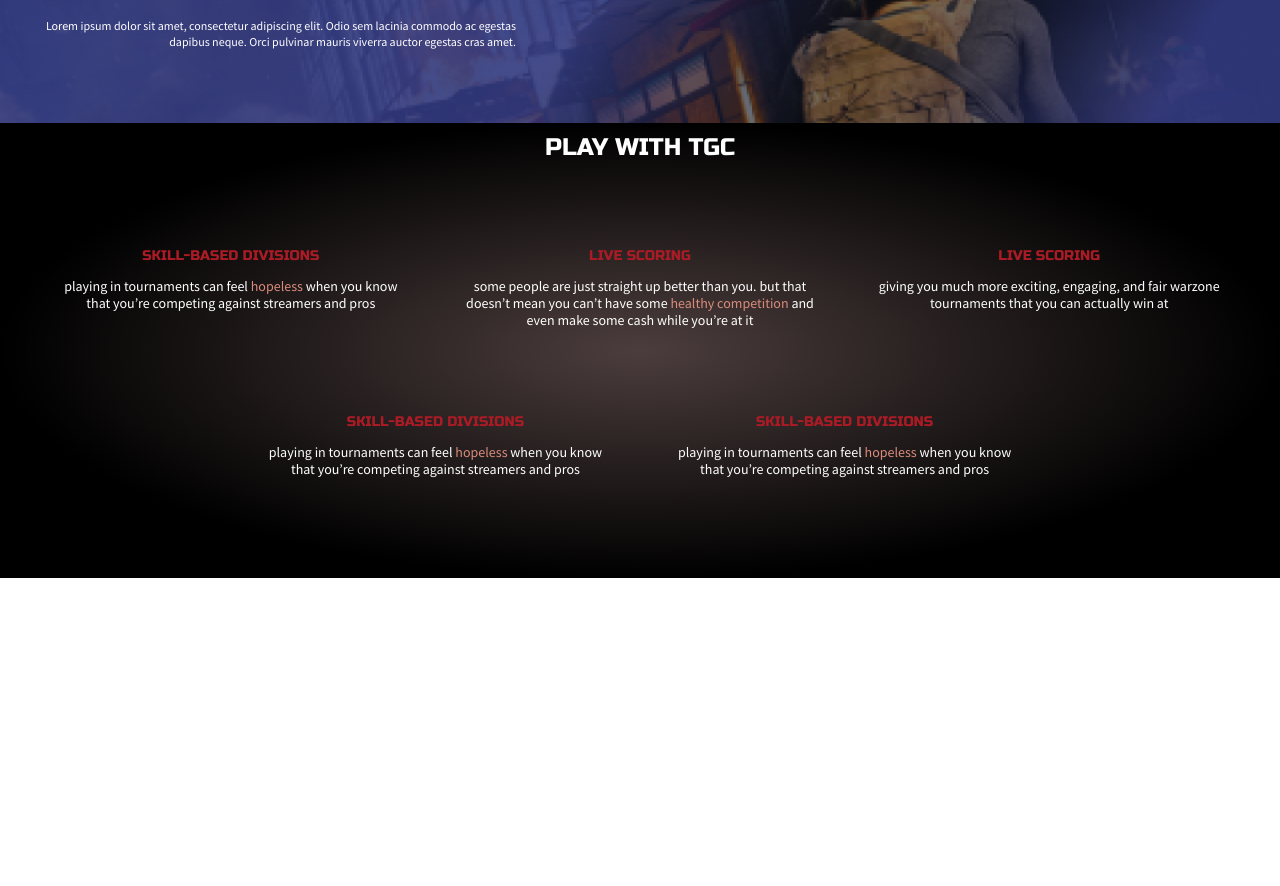
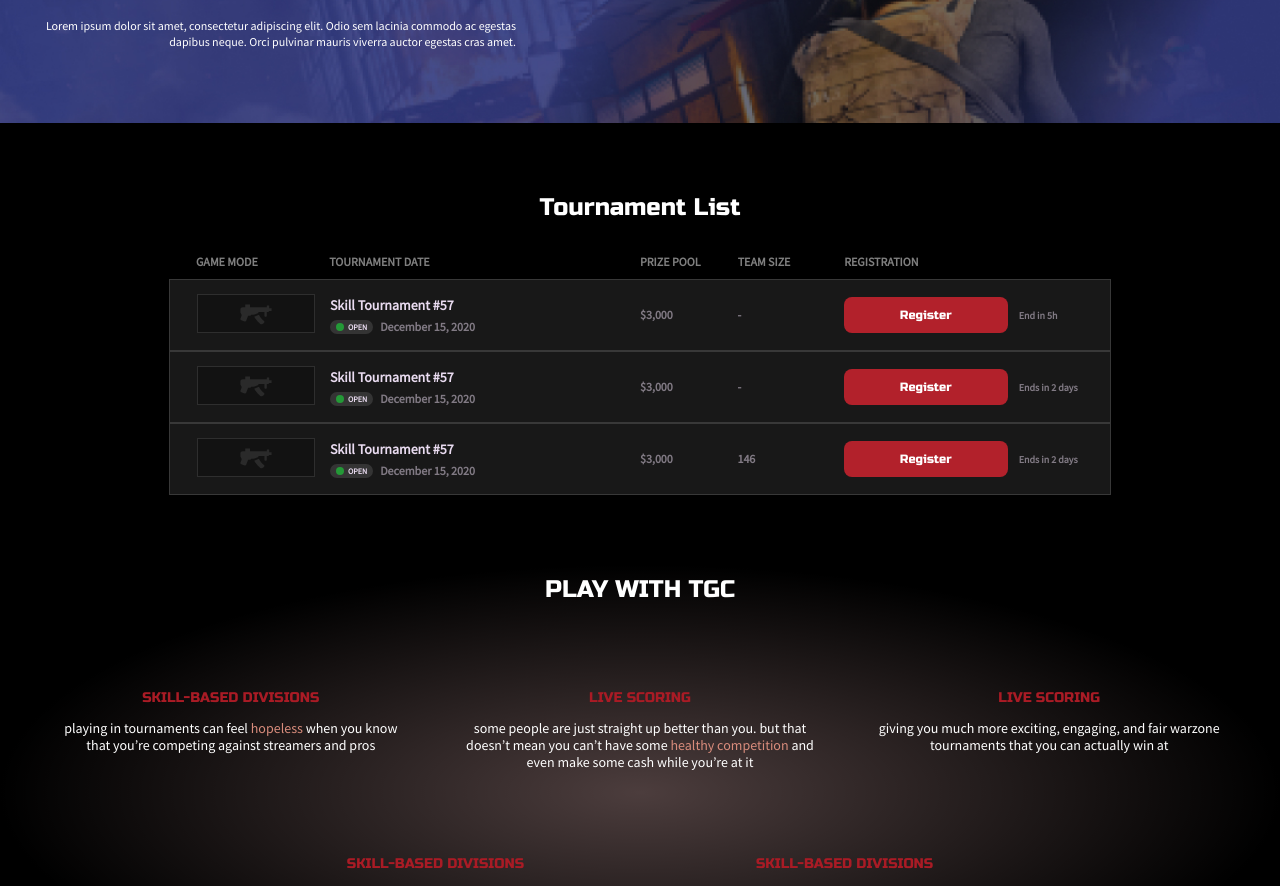
Before and after one commit to Benedikt89/TGC-frontend, a React (Create React App) app: page / in a window 1280 px wide. Shown: the part 2080-2966 px from the top of the page. Before the commit the page ends 2658 px from the top, so only its background shows below. Built offline with nearby package versions, Linux system fonts and the light colour scheme.

Commit message:
feat: added tournament table

```diff
--- a/src/components/App/index.tsx
+++ b/src/components/App/index.tsx
@@ -6,6 +6,7 @@
 import banner1 from '../../images/banner1.jpg';
 import banner2 from '../../images/banner2.jpg';
 import Description from '../Description';
+import Tournament from '../Tournament';
 
 function App() {
   return (
@@ -19,6 +20,7 @@
      <FeaturesBanner banner={banner2} title='Payment in 24h'
       text='Lorem ipsum dolor sit amet, consectetur adipiscing elit. Odio sem lacinia commodo ac egestas dapibus neque. Orci pulvinar mauris viverra auctor egestas cras amet. '
      />
+     <Tournament />
      <Description />
     </div>
   );
--- /dev/null
+++ b/src/components/Tournament/index.tsx
@@ -0,0 +1,82 @@
+import * as React from 'react';
+import styled from 'styled-components';
+import { LayoutWrapper, HeadingH2 } from '../../styles/mixins';
+import TournamentItem from '../TournamentItem';
+import { ITableRow } from './types';
+import { mockedTableData } from './mockedData';
+
+const StyledDescription = styled.div`
+  padding: 70px 0;
+  background: #000;
+`;
+
+const TournamentTable = styled.div`
+  width: 100%;
+  max-width: 942px;
+  margin: 23px auto 0;
+`;
+
+const TournamentTableHead = styled.div`
+  display: flex;
+  justify-content: space-between;
+  color: #7f7f7f;
+  text-transform: uppercase;
+  font-weight: 600;
+  font-size: 10px;
+  line-height: 12px;
+  padding: 10px 27px;
+`;
+
+const TournamentTableBody = styled.div``;
+
+const TournamentTableHeadItem = styled.div`
+  font-family: 'Source Sans Pro', sans-serif;
+  font-weight: 600;
+  font-size: 12px;
+  line-height: 14px;
+
+  &:first-child {
+    flex-basis: 15%;
+  }
+
+  &:nth-child(2) {
+    flex-basis: 35%;
+  }
+
+  &:nth-child(3) {
+    flex-basis: 11%;
+  }
+
+  &:nth-child(4) {
+    flex-basis: 12%;
+  }
+
+  &:last-child {
+    flex-basis: 27%;
+  }
+`;
+
+const MainBannerWrapper = styled(LayoutWrapper)`
+  flex-direction: column;
+`;
+
+const Tournament: React.FC = () => {
+  const { tableHead, tableBody } = mockedTableData;
+  return (
+    <StyledDescription>
+      <MainBannerWrapper>
+        <HeadingH2>Tournament List</HeadingH2>
+        <TournamentTable>
+          <TournamentTableHead>
+            {tableHead.map((item, i) => <TournamentTableHeadItem key={i}>{item}</TournamentTableHeadItem>)}
+          </TournamentTableHead>
+          <TournamentTableBody>
+            {tableBody.map((tournamentData: ITableRow, id) => <TournamentItem key={id} {...tournamentData} />)}
+          </TournamentTableBody>
+        </TournamentTable>
+      </MainBannerWrapper>
+    </StyledDescription>
+  );
+}
+
+export default Tournament;
--- /dev/null
+++ b/src/components/Tournament/mockedData.ts
@@ -0,0 +1,52 @@
+import { IMockedTableData } from './types';
+
+export const mockedTableData: IMockedTableData = {
+  tableHead: ['game mode', 'Tournament date', 'prize pool', 'Team size', 'registration'],
+  tableBody: [
+    {
+      id: 0,
+      gameMode: 'on',
+      tournament: {
+        name: 'Skill Tournament #57',
+        status: 'Open',
+        date: 'December 15, 2020'
+      },
+      prize: '$3,000',
+      teamSize: null,
+      registrationInfo: {
+        status: 'Register',
+        timeline: 'End in 5h'
+      }
+    },
+    {
+      id: 1,
+      gameMode: 'on',
+      tournament: {
+        name: 'Skill Tournament #57',
+        status: 'Open',
+        date: 'December 15, 2020'
+      },
+      prize: '$3,000',
+      teamSize: null,
+      registrationInfo: {
+        status: 'Register',
+        timeline: 'Ends in 2 days'
+      }
+    },
+    {
+      id: 2,
+      gameMode: 'on',
+      tournament: {
+        name: 'Skill Tournament #57',
+        status: 'Open',
+        date: 'December 15, 2020'
+      },
+      prize: '$3,000',
+      teamSize: 146,
+      registrationInfo: {
+        status: 'Register',
+        timeline: 'Ends in 2 days'
+      }
+    }
+  ]
+}
--- /dev/null
+++ b/src/components/Tournament/types.ts
@@ -0,0 +1,20 @@
+export interface IMockedTableData {
+  tableHead: string[];
+  tableBody: ITableRow[];
+}
+
+export interface ITableRow {
+  id: number;
+  gameMode: string;
+  tournament: {
+    name: string;
+    status: string;
+    date: string;
+  },
+  prize: string;
+  teamSize: number | null;
+  registrationInfo: {
+    status: string;
+    timeline: string;
+  }
+}
--- /dev/null
+++ b/src/components/TournamentItem/index.tsx
@@ -0,0 +1,130 @@
+import * as React from 'react';
+import styled from 'styled-components';
+import { CtaButton, Paragraph } from '../../styles/mixins';
+import { ITableRow } from '../Tournament/types';
+import gameModeIcon from '../../images/game-mode.svg';
+
+const TournamentRow = styled.div`
+  display: flex;
+  justify-content: space-between;
+  align-items: center;
+  padding: 14px 27px;
+  background: #181818;
+  border: 1px solid #383838;
+`;
+
+const TournamentCell = styled.div`
+  color: #817A84;
+  font-family: 'Source Sans Pro', sans-serif;
+  font-weight: 600;
+  font-size: 12px;
+  line-height: 14px;
+`;
+
+const TournamentCellGameMode = styled(TournamentCell)`
+  flex-basis: 15%;
+`;
+
+const TournamentCellInfo = styled(TournamentCell)`
+  flex-basis: 35%;
+`;
+
+const TournamentCellPrize = styled(TournamentCell)`
+  flex-basis: 11%;
+`;
+
+const TournamentCellTeamSize = styled(TournamentCell)`
+  flex-basis: 12%;
+`;
+
+const TournamentCellStatus = styled(TournamentCell)`
+  flex-basis: 27%;
+`;
+
+const TournamentName = styled(Paragraph)`
+  color: #E9DBF0;
+  font-weight: 800;
+  margin: 0 0 6px;
+  font-family: 'Source Sans Pro', sans-serif;
+`;
+
+const StatusWrapper = styled.div`
+  display: flex;
+  align-items: center;
+`;
+
+const TournamentDate = styled.p`
+  font-weight: 600;
+  font-size: 12px;
+  line-height: 14px;
+  font-family: 'Source Sans Pro', sans-serif;
+  color: #817A84;
+  margin: 0;
+`;
+
+const StatusBadge = styled.div`
+  display: flex;
+  align-items: center;
+  padding: 2px 6px;
+  background: #343434;
+  color: #E9DBF0;
+  border-radius: 100px;
+  font-weight: 800;
+  font-size: 8px;
+  line-height: 10px;
+  text-transform: uppercase;
+  font-family: 'Source Sans Pro', sans-serif;
+  margin-right: 7px;
+`;
+
+const StatusIndicator = styled.span`
+  display: inline-block;
+  margin-right: 4px;
+  width: 8px;
+  height: 8px;
+  background: #249937;
+  border-radius: 50%;
+`;
+
+const TournamentTimelineButton = styled(CtaButton)`
+  width: 164px;
+  padding: 11px 36px;
+  font-size: 12px;
+  line-height: 14px;
+`;
+
+const TournamentTimeline = styled.span`
+  font-weight: 600;
+  font-size: 10px;
+  line-height: 12px;
+  margin-left: 11px;
+  font-family: 'Source Sans Pro', sans-serif;
+`;
+
+const TournamentItem = ({
+  tournament: { name, status: tournamentStatus, date },
+  prize,
+  teamSize,
+  registrationInfo: { status, timeline  }
+}: ITableRow) => {
+  return (
+    <TournamentRow>
+      <TournamentCellGameMode><img src={gameModeIcon} alt="game mode" /></TournamentCellGameMode>
+      <TournamentCellInfo>
+        <TournamentName>{name}</TournamentName>
+        <StatusWrapper>
+          <StatusBadge><StatusIndicator />{tournamentStatus}</StatusBadge>
+          <TournamentDate>{date}</TournamentDate>
+        </StatusWrapper>
+      </TournamentCellInfo>
+      <TournamentCellPrize>{prize}</TournamentCellPrize>
+      <TournamentCellTeamSize>{teamSize || '-'}</TournamentCellTeamSize>
+      <TournamentCellStatus>
+        <TournamentTimelineButton>{status}</TournamentTimelineButton>
+        <TournamentTimeline>{timeline}</TournamentTimeline>
+      </TournamentCellStatus>
+    </TournamentRow>
+  );
+}
+
+export default TournamentItem;
```
Also changed, not shown: src/images/game-mode.svg (added).
